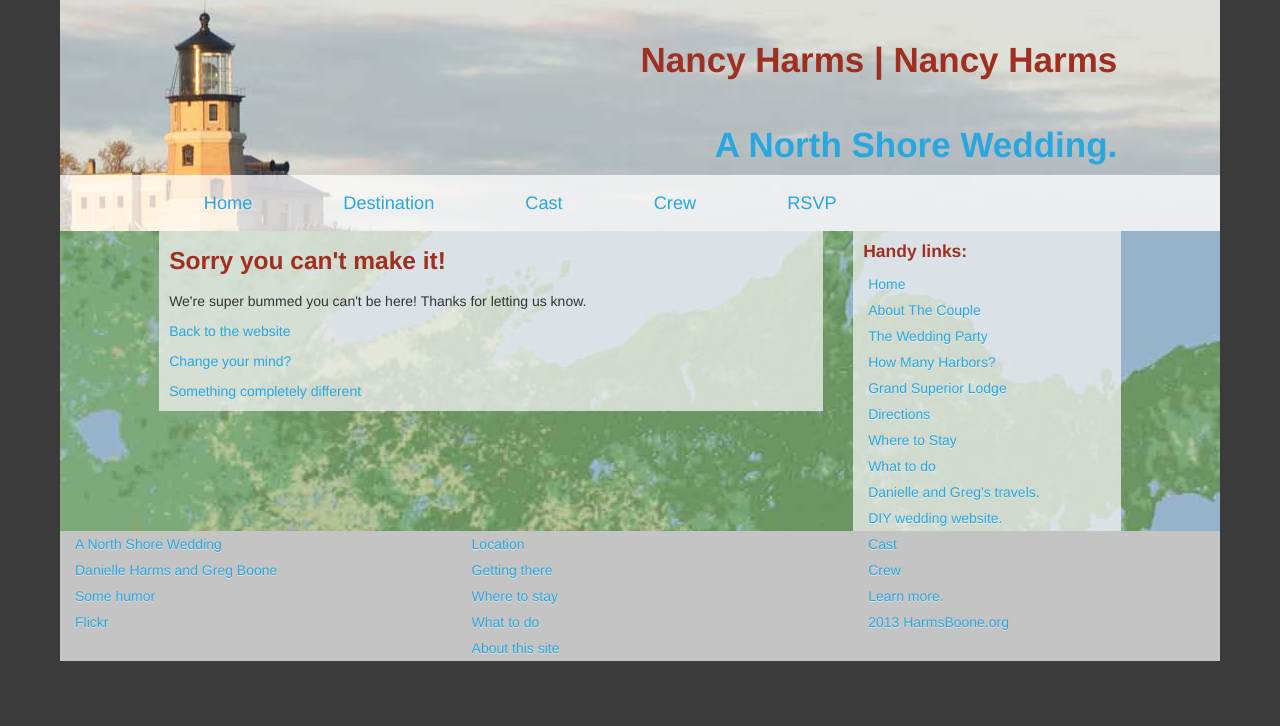
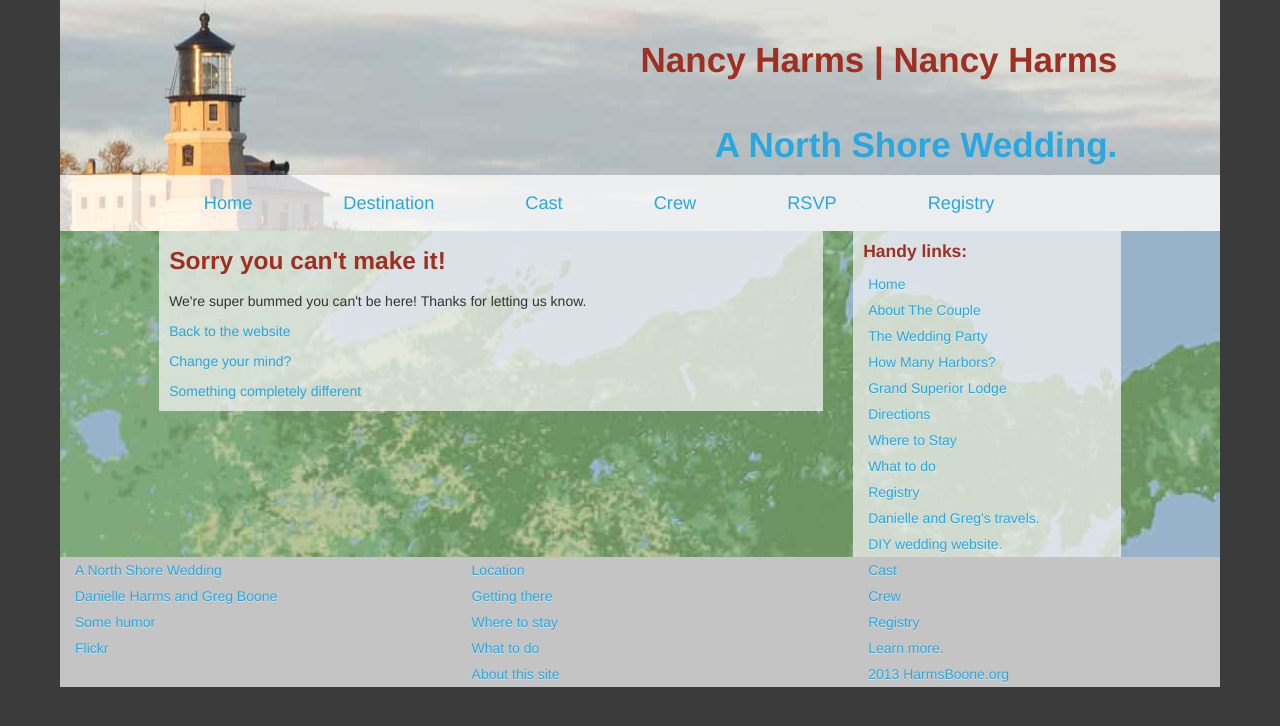
Before and after one commit to gboone/wedding.harmsboone.org, a Django app: template posts/templates/post.html in a window 1280 px wide. Shown: the top 726 px of the page. Run offline with Django 3.2, Linux system fonts and the light colour scheme; the template is opened without the code that fills it: values that come from a table or form of the project are taken from there, others are empty; data comes from the database, SQL or seed files in the repository; parts of the project's set-up code (start-up, migrations or seed data) failed here and were passed over.

Commit message:
Adds a link for a Registry post

```diff
--- a/posts/templates/base.html
+++ b/posts/templates/base.html
@@ -66,6 +66,7 @@
 					<li class="pull-left"><a href="/the_couple/">Cast</a></li>
 					<li class="pull-left"><a href="/the_party/">Crew</a></li>
 					<li class="pull-left"><a href="/rsvp/">RSVP</a></li>
+					<li class="pull-left"><a href="/registry/">Registry</a></li>
 				</ul>
 			</div> <!-- main-nav -->
 			</header>
@@ -84,6 +85,7 @@
 					<li><a href="/directions/">Directions</a></li>
 					<li><a href="/lodging/">Where to Stay</a></li>
 					<li><a href="/activities/">What to do</a></li>
+					<li><a href="/registry/">Registry</a></li>
 					<li><a href="http://harmsboone.org/">Danielle and Greg's travels.</a></li>
 					<li><a href="http://github.com/gboone/wedding.harmsboone.org">DIY wedding website.</a></li>
 				</ul>
@@ -108,6 +110,7 @@
 			<ul class="span4 nav nav-list">
 				<li><a href="/the_couple/">Cast</a></li>
 				<li><a href="/the_party/">Crew</a></li>
+				<li><a href="/registry/">Registry</a></li>
 				<li><a href="http://harmsboone.org">Learn more.</a></li>
 				<li><a href="#"> 2013 HarmsBoone.org</a></li>
 			</ul>
```
